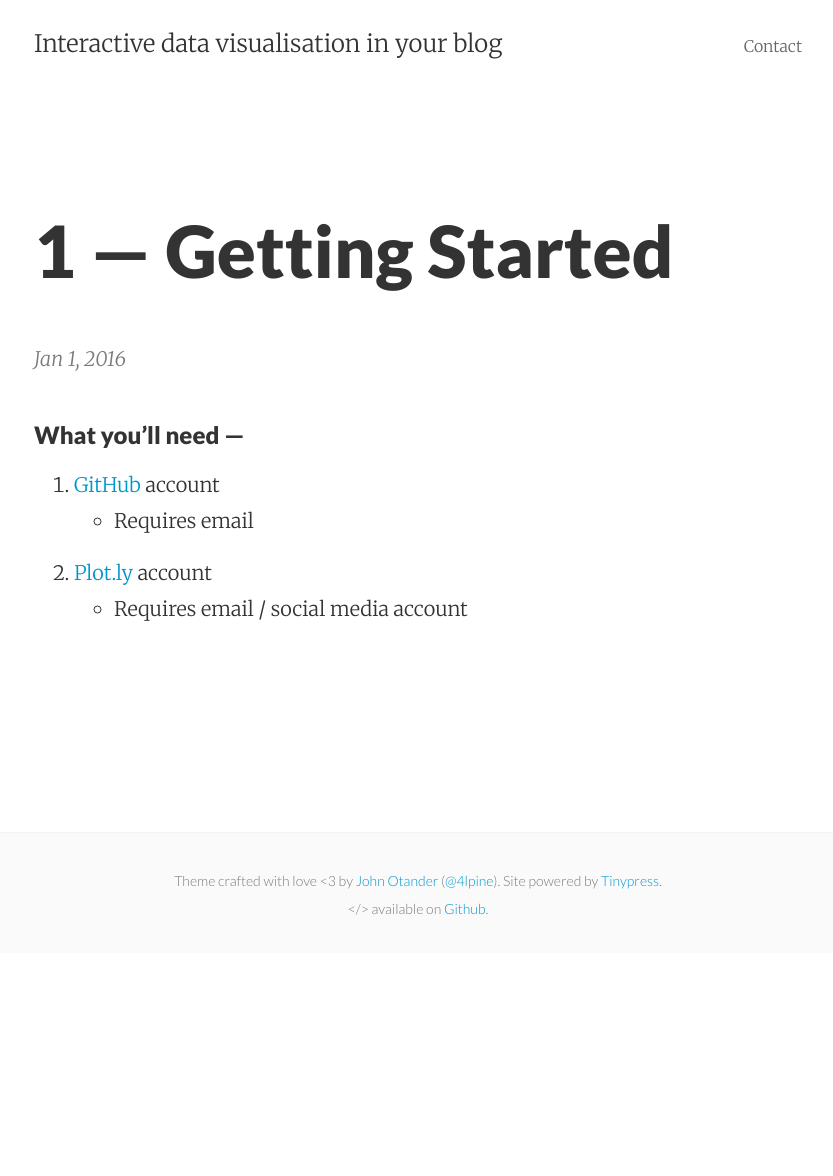
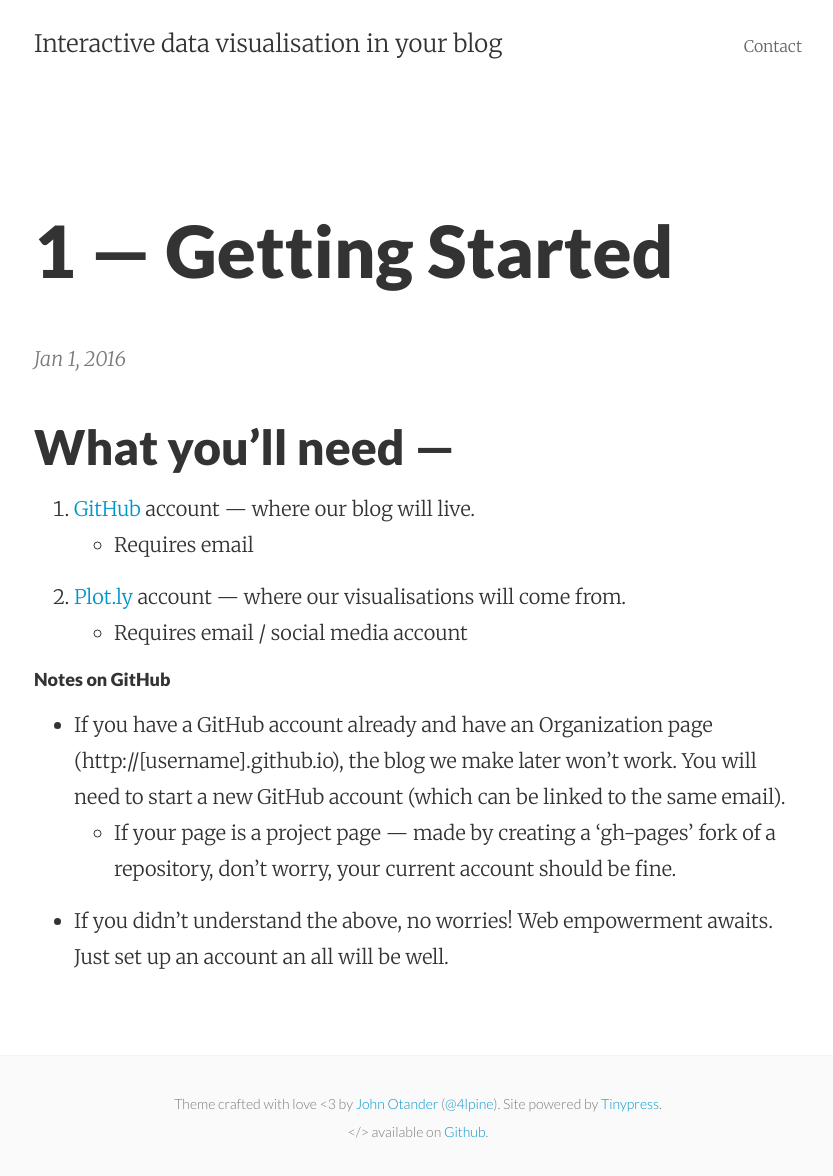
Before and after one commit to dataviz-blog/dataviz-blog.github.io, a Jekyll site: the page built from _posts/2016-01-01-1-getting-started.markdown, in a window 1280 px wide. Shown: the whole page, without its empty margins (222-1055 px from the left). Built offline with Jekyll 4.4.1, drawn with Linux system fonts in a browser that asks for light colours; before the commit the page ends 953 px from its top, so only the background shows below that.

Commit message:
Post update: 1 — Getting Started

```diff
--- a/_posts/2016-01-01-1-getting-started.markdown
+++ b/_posts/2016-01-01-1-getting-started.markdown
@@ -3,9 +3,16 @@ published: true
 title: 1 — Getting Started
 layout: post
 ---
-### What you'll need —
+## What you'll need —
 
-1. [GitHub](https://github.com "GitHub") account
+1. [GitHub](https://github.com "Click to sign up") account — where our blog will live.
    * Requires email
-2. [Plot.ly](https://plot.ly/ "Plot.ly") account
+2. [Plot.ly](https://plot.ly/ "Click to sign up") account — where our visualisations will come from.
    * Requires email / social media account
+
+
+#### Notes on GitHub
+
+* If you have a GitHub account already and have an Organization page (http://[username].github.io), the blog we make later won't work.  You will need to start a new GitHub account (which can be linked to the same email).
+    * If your page is a project page — made by creating a 'gh-pages' fork of a repository, don't worry, your current account should be fine.
+* If you didn't understand the above, no worries!  Web empowerment awaits.  Just set up an account an all will be well.
```
